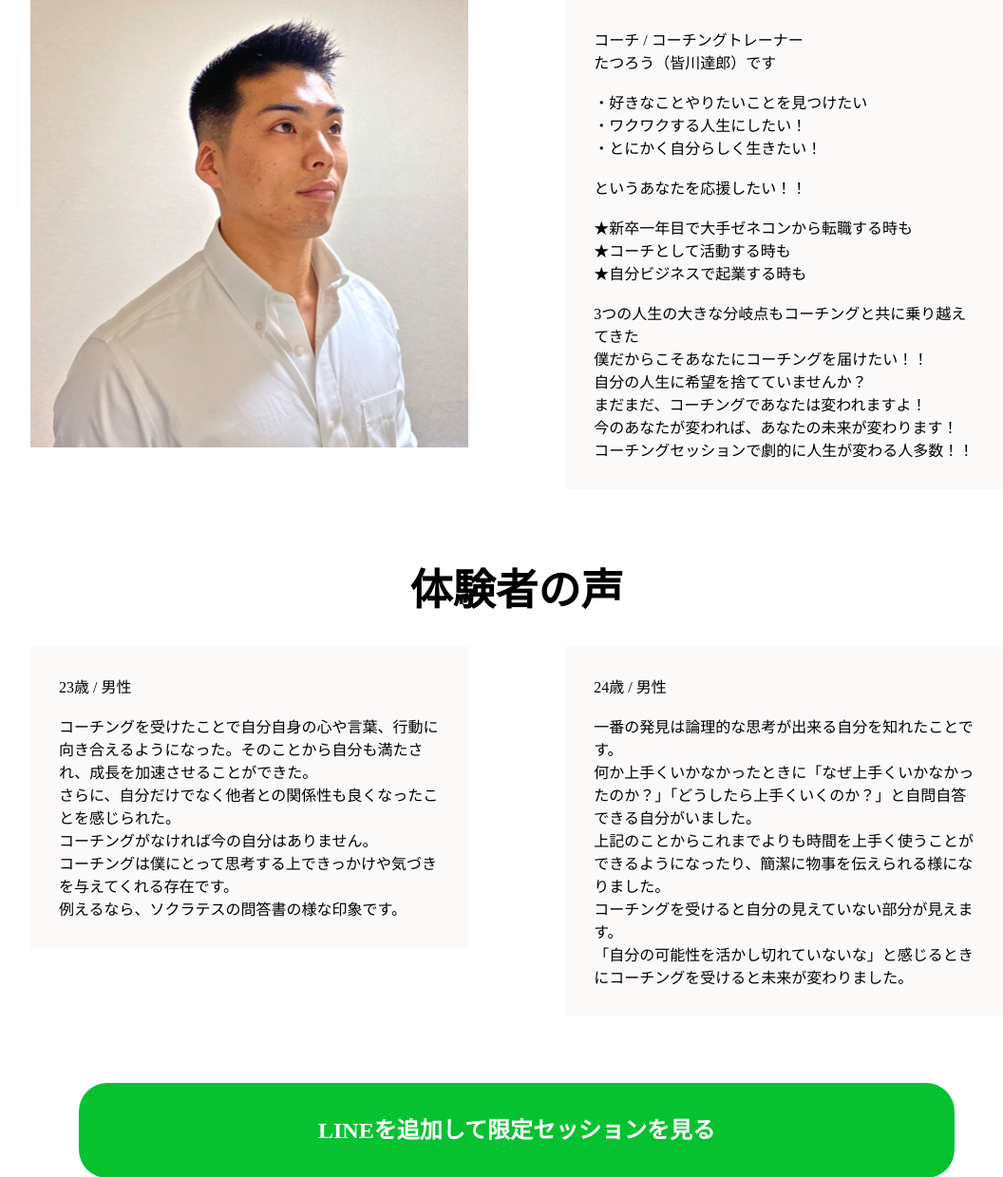
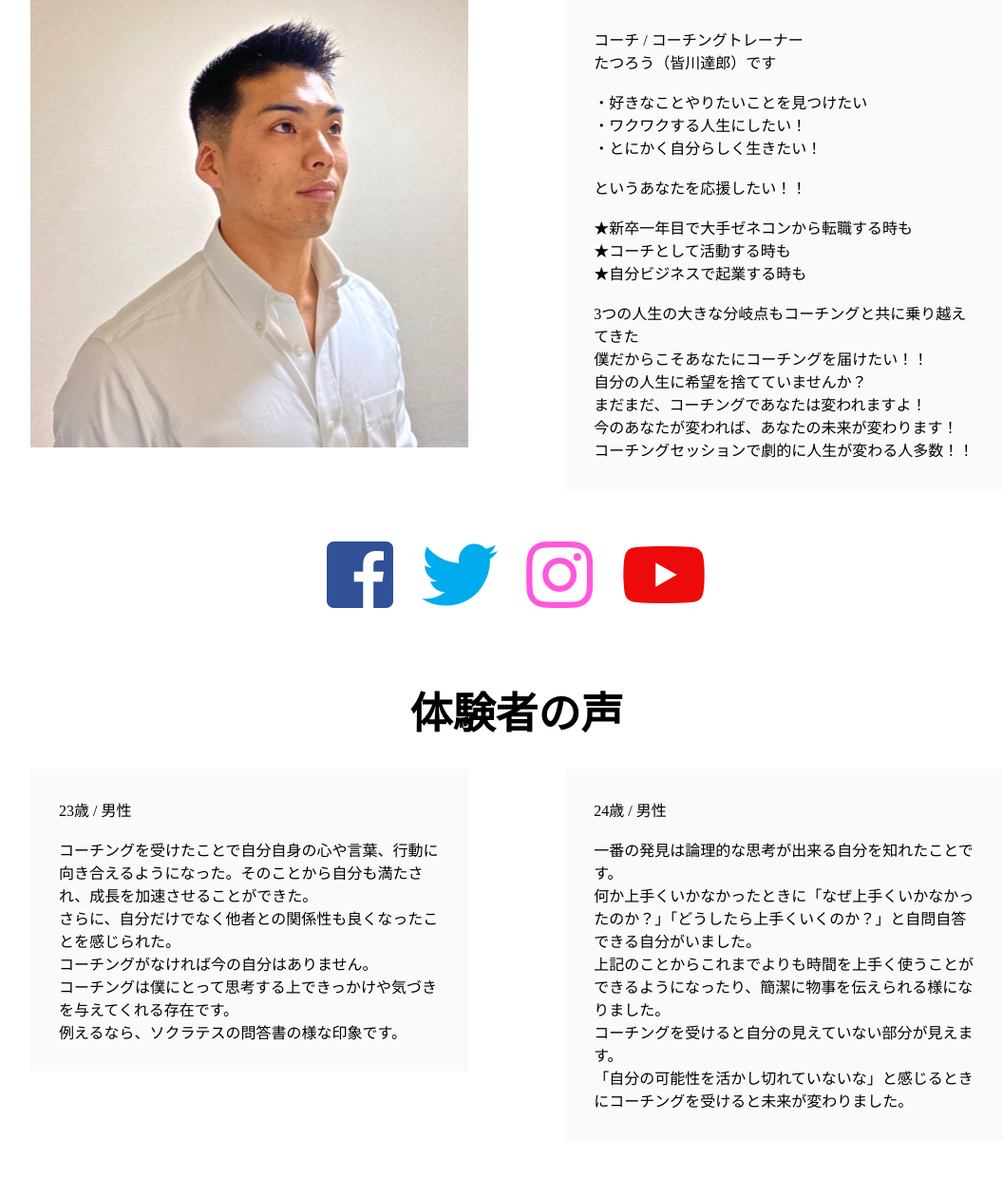
Before and after one commit to mizuki0201/tatsuro_coach, a PHP site: page / in a window 1280 px wide. Shown: the part 1506-2745 px from the top of the page at 95% size, without its empty margins (96-1152 px from the left). Run offline with PHP 8.4, Linux system fonts and the light colour scheme; some libraries are stand-ins or nearby versions.

Commit message:
icon_finish

```diff
--- a/index.html
+++ b/index.html
@@ -91,7 +91,18 @@
           </div>
         </div>
         <div class="sns" id="menu-sns">
-
+          <a href="https://www.facebook.com/soccer.cr.love/" target="_blank" rel="noopener noreferrer">
+            <i class="sns-icon fab fa-facebook-square fa-5x"></i>
+          </a>
+          <a href="https://twitter.com/tatsurolife" target="_blank" rel="noopener noreferrer">
+            <i class="sns-icon fab fa-twitter fa-5x"></i>
+          </a>
+          <a href="https://www.instagram.com/tatsurocoach/" target="_blank" rel="noopener noreferrer">
+            <i class="sns-icon fab fa-instagram fa-5x"></i>
+          </a>
+          <a href="https://www.youtube.com/channel/UCjyg8Wxid2ebvWEe8CPya1Q" target="_blank" rel="noopener noreferrer">
+            <i class="sns-icon fab fa-youtube fa-5x"></i>
+          </a>
         </div>
       </div>
 
--- a/style.css
+++ b/style.css
@@ -188,10 +188,36 @@ a.scroll {
   margin-left: 30px;
 }
 
+/* snsアイコン */
 .sns {
   width: 80%;
+  margin: 50px auto;
+  display: flex;
+  justify-content: center;
 }
 
+.sns-icon {
+  margin: 0 15px;
+}
+
+.fa-facebook-square {
+  color: #305097;
+}
+
+.fa-twitter {
+  color: #00aced;
+}
+
+.fa-instagram {
+  color: #CF2E92;
+  color: #ff58db;
+}
+
+.fa-youtube {
+  color: #ED0A0A;
+}
+
+/* 体験者の声 */
 .experiencer {
   width: 80%;
   margin: 0 auto;
```
